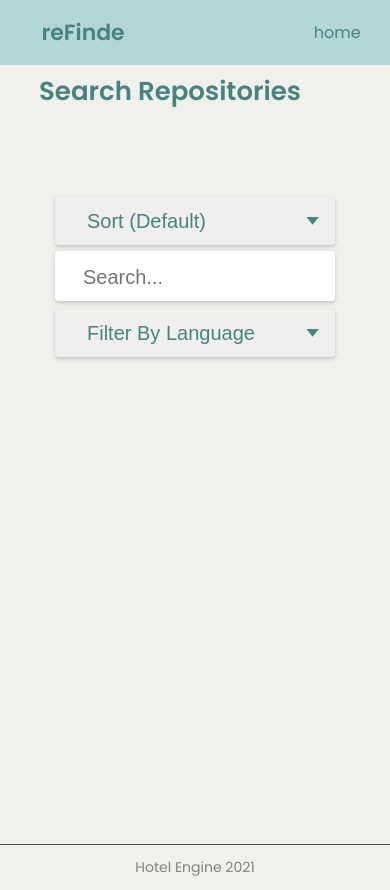
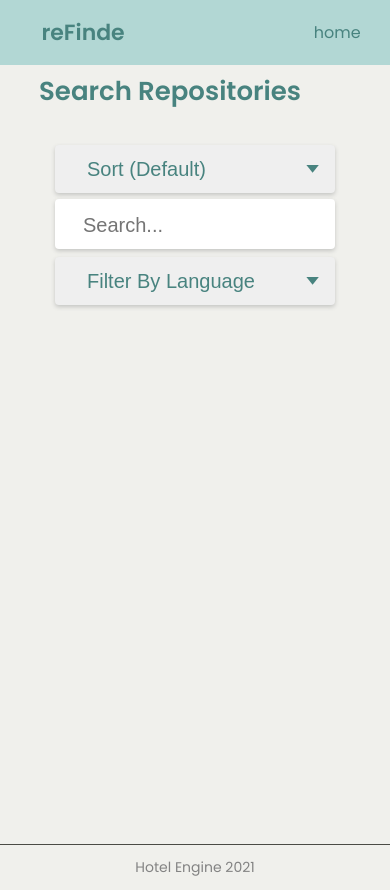
Before and after one commit to dlynnea/repository-finder, a React (Create React App) app: page / in a window 390 px wide. Built offline with nearby package versions, Linux system fonts and the light colour scheme; the HTML template or start-up script is replaced by a standard one; a web font is replaced by a local one.

Commit message:
more clean up

```diff
--- a/src/components/Home.js
+++ b/src/components/Home.js
@@ -6,9 +6,26 @@ const Home = () => {
     const [inputValue, setInputValue] = useState("");
     const [loading, setLoading] = useState(false);
     const [repos, setRepos] = useState([]);
-    const [lang] = useState(["language", "name"])
-    const [selectLanguage, setSelectLanguage] = useState(['All'])
-    const [selectSort, setSelectSort] = useState(['Default'])
+    const [lang] = useState(["language", "name"]);
+    const [selectLanguage, setSelectLanguage] = useState(['All']);
+    const [selectSort, setSelectSort] = useState(['Default']);
+
+    useEffect(() => {
+        if (!inputValue) {
+          return;
+        }
+        setLoading(true);
+        fetch(`https://api.github.com/search/repositories?q=${inputValue}`)
+            .then(res => res.json())
+            .then(data => {
+            setLoading(false);
+            setRepos(data.items);
+        })
+            .catch(err => {
+            setLoading(false);
+            console.error(err);
+        });
+    }, [inputValue]);
 
     function search(repos) {
         return repos?.filter(repo => {
@@ -34,29 +51,10 @@ const Home = () => {
 
     const sortedFiltered = search(repos)?.sort(sortByStars);
 
-    useEffect(() => {
-        if (!inputValue) {
-          return;
-        }
-        setLoading(true);
-        fetch(`https://api.github.com/search/repositories?q=${inputValue}`)
-            .then(res => res.json())
-            .then(data => {
-            setLoading(false);
-            setRepos(data.items);
-        })
-            .catch(err => {
-            setLoading(false);
-            console.error(err);
-        });
-    }, [inputValue]);
-
     return(
         <div className="home" id="home">
             <div className="search-content">
-                <h1 className="sr-only">
-                    Search Repositories
-                </h1>
+                <h1>Search Repositories</h1>
                 <div className="search-wrapper">
                     <div className="select select-sort">
                         <select
@@ -88,21 +86,22 @@ const Home = () => {
                             <option value="C++">C++</option>
                             <option value="Swift">Swift</option>
                             <option value="PHP">PHP</option>
+                            <option value="Kotlin">Kotlin</option>
                             <option value="HTML">HTML</option>
                             <option value="CSS">CSS</option>
                         </select>
                         <span className="focus"></span>
                     </div>
                 </div>
+            </div>
             <div className="repos-wrapper">
-                {sortedFiltered?.map(repo => (
+                {sortedFiltered && sortedFiltered?.map(repo => (
                     <Link to={`/${repo.owner.login}/${repo.name}`}>
                         <RepoCard key={repo.id} language={repo.language} username={repo.owner.login} name={repo.name} avatar={repo.owner.avatar_url} stars={repo.stargazers_count} id={repo.id} />
                     </Link>
                 ))}
             </div>
         </div>
-        </div>
     )
 }
 
--- a/src/styling/App.scss
+++ b/src/styling/App.scss
@@ -1,6 +1,5 @@
 @import "config";
 @import "header";
-@import "repo";
 @import "details";
 @import "card";
 
@@ -42,6 +41,68 @@ body {
   }
 }
 
+/* search input */
+.search-wrapper {
+  width: 100%;
+  margin: 40px 40px;
+  display: flex;
+  justify-content: center;
+  justify-items: center;
+  align-items: center;
+}
+
+.search-input {
+  padding: 4px 0 0 4px;
+  font-size: 20px;
+  padding: 7px 0 4px 28px;
+  border: none;
+  color: $accent-text;
+  border-radius: 0.25rem;
+  box-shadow: 0px 2px 4px $grey;
+  height: 50px;
+  margin: 0 1rem 0 1rem;
+
+  &:hover {
+    box-shadow: 0px 0px 0px $grey;
+  }
+}
+
+select {
+  appearance: none!important;
+  outline: none;
+  font-size: 20px;
+  border-radius: 0.25rem;
+  border: none;
+  box-shadow: 0px 2px 4px $grey;
+  padding: .8rem 2rem;
+  margin: 0;
+  color: $accent-text;
+}
+
+.select {
+  cursor: pointer;
+  line-height: 1.1;
+  background-color: transparent;
+  display: grid;
+  align-items: center;
+  position: relative;
+
+  &::after {
+    content: "";
+    display: block;
+    width: 0.8em;
+    height: 0.5em;
+    background-color: $accent-text;
+    clip-path: polygon(100% 0%, 0 0%, 50% 100%);
+    justify-self: end;
+    margin-right: 1rem;
+  }
+}
+
+select, .select:after {
+  grid-area: select;
+}
+
 /* footer */
 footer {
   background-color: $background-light;
--- a/src/styling/_card.scss
+++ b/src/styling/_card.scss
@@ -1,11 +1,7 @@
 .repos-wrapper {
-    margin: 10px 0;
+    margin: 1rem 0 0 0;
     display: flex;
     flex-wrap: wrap;
-    // margin: 2rem;
-    // display: grid;
-    // gap: 1rem;
-    // grid-template-columns: 1fr;
     justify-content: center;
 
     a {
@@ -25,7 +21,6 @@
     justify-content: center;
     align-items: center;
     color: $background;
-    // background-color: $light-grey;
 
     &__image {
       width: 10rem;
@@ -57,8 +52,8 @@
     }
 
     &__user {
-      font-size: 1.4rem;
-      margin-top: 0.6rem;
+        font-size: 1.4rem;
+        margin-top: 0.6rem;
 
         &::before {
             font-size: 1rem;
--- a/src/styling/_header.scss
+++ b/src/styling/_header.scss
@@ -70,65 +70,3 @@ header {
 .spacer {
   flex: 1;
 }
-
-/* search input */
-.search-wrapper {
-  width: 100%;
-  margin: 80px 40px;
-  display: flex;
-  justify-content: center;
-  justify-items: center;
-  align-items: center;
-}
-
-.search-input {
-  padding: 4px 0 0 4px;
-  font-size: 20px;
-  padding: 7px 0 4px 28px;
-  border: none;
-  color: $accent-text;
-  border-radius: 0.25rem;
-  box-shadow: 0px 2px 4px $grey;
-  height: 50px;
-  margin: 0 1rem 0 1rem;
-
-  &:hover {
-    box-shadow: 0px 0px 0px $grey;
-  }
-}
-
-select {
-  appearance: none!important;
-  outline: none;
-  font-size: 20px;
-  border-radius: 0.25rem;
-  border: none;
-  box-shadow: 0px 2px 4px $grey;
-  padding: .8rem 2rem;
-  margin: 0;
-  color: $accent-text;
-}
-
-.select {
-  cursor: pointer;
-  line-height: 1.1;
-  background-color: transparent;
-  display: grid;
-  align-items: center;
-  position: relative;
-
-  &::after {
-    content: "";
-    display: block;
-    width: 0.8em;
-    height: 0.5em;
-    background-color: $accent-text;
-    clip-path: polygon(100% 0%, 0 0%, 50% 100%);
-    justify-self: end;
-    margin-right: 1rem;
-  }
-}
-
-select, .select:after {
-  grid-area: select;
-}
--- a/src/styling/_mobile.scss
+++ b/src/styling/_mobile.scss
@@ -29,7 +29,7 @@
         flex-direction: column;
         justify-content: start;
         flex-wrap: wrap;
-        margin: 30px 0 10px 0;
+        margin: 10px 0 10px 0;
     }
 
     .search-input {
@@ -44,7 +44,7 @@
     }
 
     .select {
-        margin-top: 3.5em;
+        margin-top: 1.5rem;
     }
 
     .select-lang {
@@ -70,7 +70,7 @@
     }
 
     .detail-container {
-          height: 94vh;
+        height: 100vh;
     }
 
     .repo-details {
@@ -152,7 +152,7 @@
     }
 
     .select {
-      margin-top: 3.5em;
+        margin-top: 1rem;
     }
 
     .select-lang {
@@ -189,5 +189,4 @@
             }
         }
     }
-
 }
--- a/src/styling/_repo.scss
+++ /dev/null
@@ -1,17 +0,0 @@
-.App {
-    padding: 50px 100px;
-}
-
-.searchForm input {
-    border: 2px solid #777;
-    padding: 10px;
-    font-size: 18px;
-}
-
-.searchForm button {
-    background-color: rgb(62, 139, 113);
-    color: rgb(204, 202, 202);
-    padding: 12px;
-    font-size: 18px;
-    border: 0;
-}
```
Lines whose indentation alone changed are shown as unchanged.
